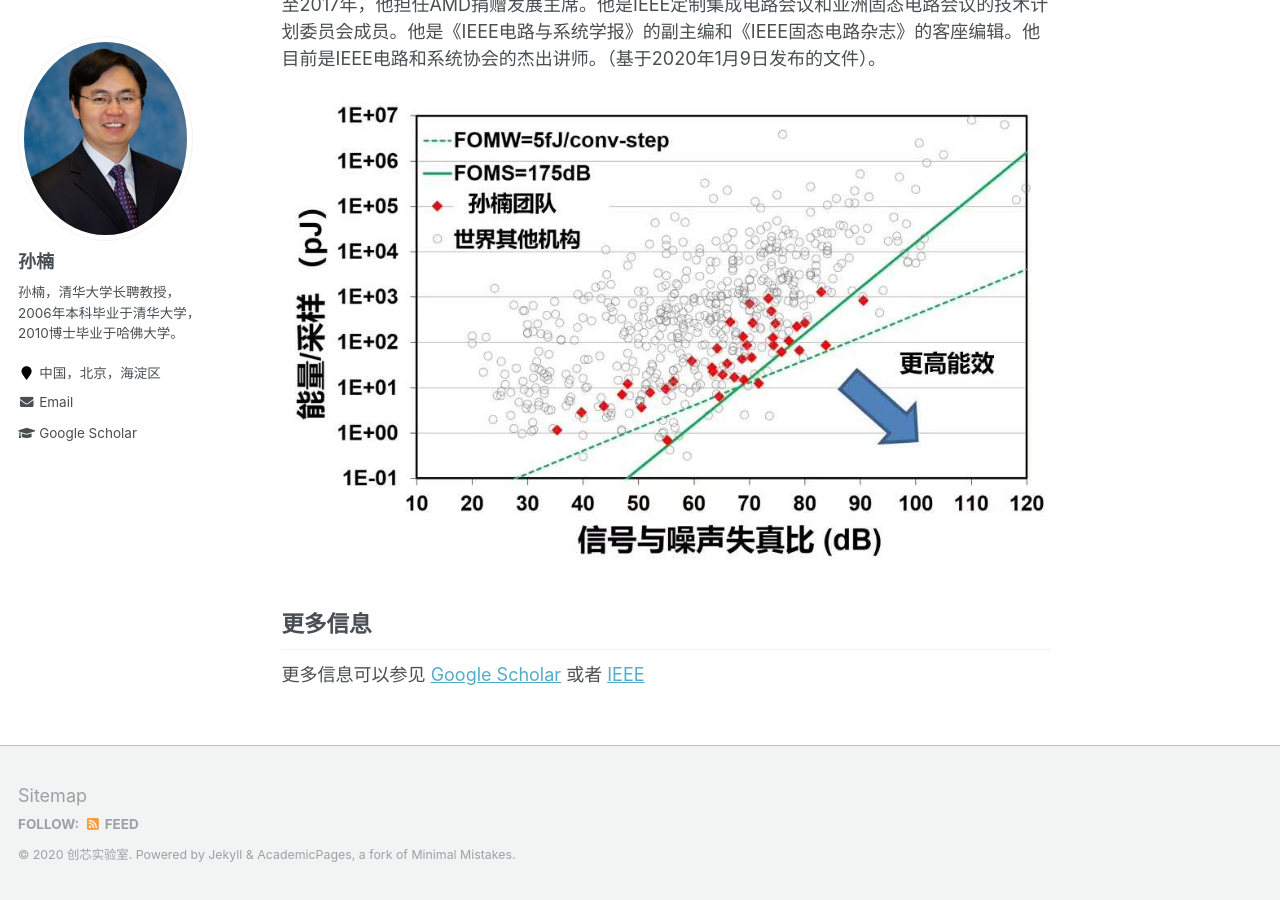
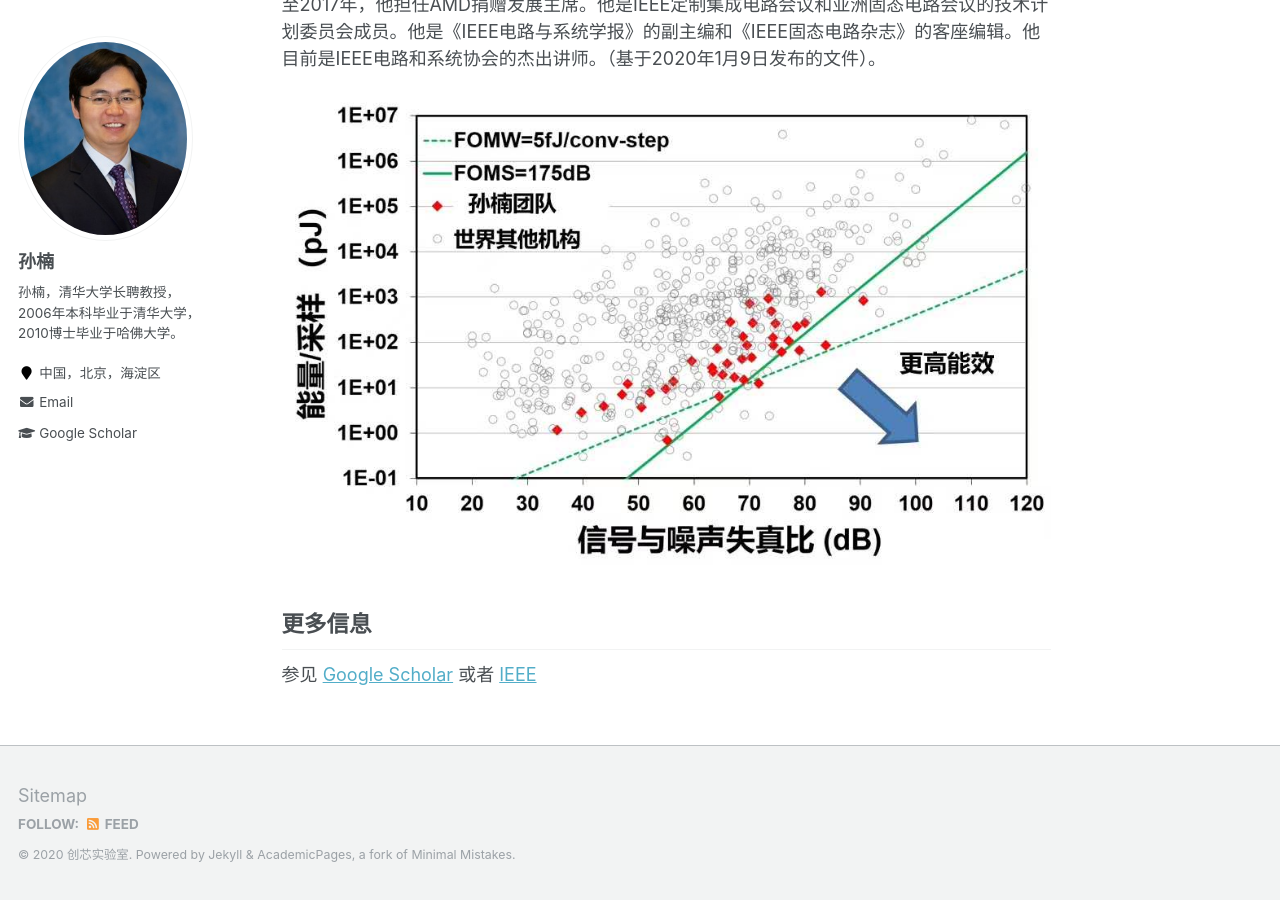
Before and after one commit to Sun-Research-Group/Sun-Research-Group.github.io, a Jekyll site: the page built from _pages/about.md, in a window 1280 px wide and 900 px high, scrolled down 1455 px. Built offline with Jekyll 4.4.1, drawn with Linux system fonts in a browser that asks for light colours.

Commit message:
Update about.md

```diff
--- a/_pages/about.md
+++ b/_pages/about.md
@@ -1,4 +1,5 @@
 ---
+permalink: /
 title: "清华孙楠研究组"
 excerpt: "About me"
 author_profile: true
@@ -26,4 +27,4 @@
 
 更多信息
 ------
-更多信息可以参见 [Google Scholar](https://scholar.google.com/citations?user=dtUMGuMAAAAJ&hl=en&oi=ao) 或者 [IEEE](https://ieeexplore.ieee.org/author/37590237800)
+参见 [Google Scholar](https://scholar.google.com/citations?user=dtUMGuMAAAAJ&hl=en&oi=ao) 或者 [IEEE](https://ieeexplore.ieee.org/author/37590237800)
```
